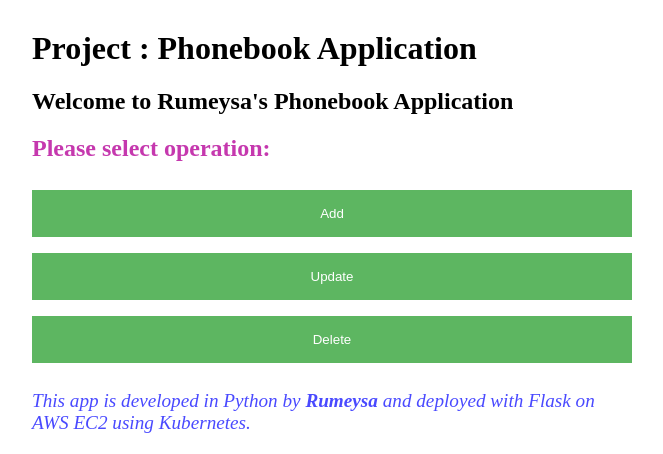
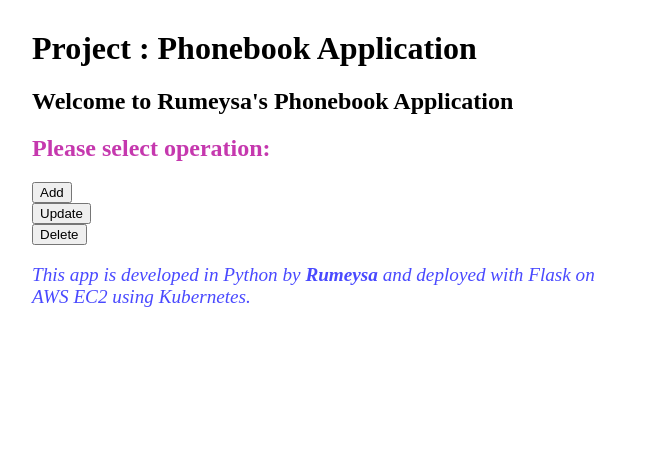
Before and after one commit to varunmeda3/Deploying-MS-Architecture-with-Kubernetes, a Flask app: page / in a window 1280 px wide. Shown: the part 420-874 px from the top of the page, without its empty margins (308-971 px from the left). After the commit the page ends 727 px from the top, so only its background shows below. Run offline with Flask 3, Linux system fonts and the light colour scheme.

Commit message:
index.html

```diff
--- a/image_for_web_server/templates/index.html
+++ b/image_for_web_server/templates/index.html
@@ -24,26 +24,7 @@
       margin-right: auto;
     }
 
-    input {
-      box-sizing: border-box;
-      width: 100%;
-      padding: 15px;
-      margin: 20px 0;
-      display: inline-block;
-      border: none;
-      background: #f1f1f1;
-    }
-  button {
-      box-sizing: border-box;
-      background-color: #4caf50;
-      color: white;
-      padding: 16px 20px;
-      margin: 8px 0;
-      border: none;
-      cursor: pointer;
-      width: 100%;
-      opacity: 0.9;
-    }
+
 
     .warning {
       color: red;
```
